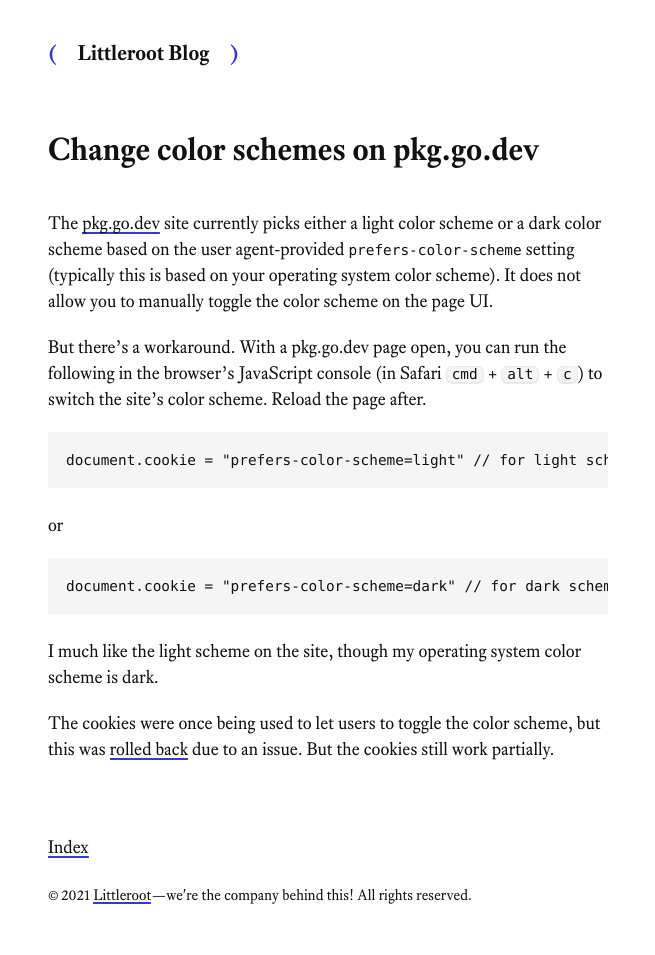
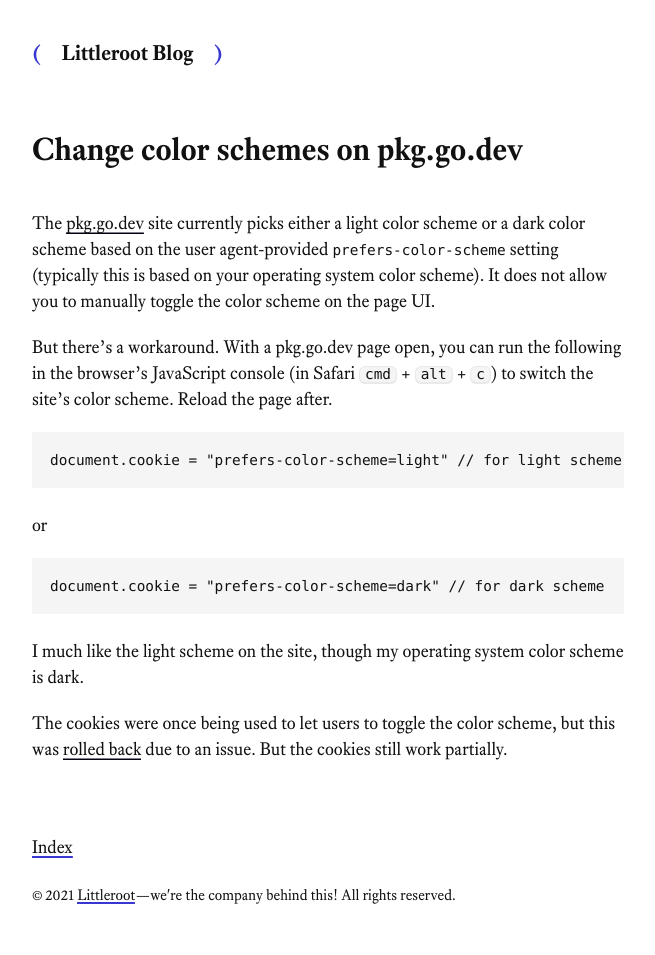
Before and after one commit to littleroot/blog, a Jekyll site: the page built from _pages/pkg.go.dev color scheme.md, in a window 1280 px wide. Shown: the whole page, without its empty margins (312-967 px from the left). Built offline with Jekyll 4.4.1, drawn with Linux system fonts in a browser that asks for light colours.

Commit message:
article links ;

```diff
--- a/_sass/index.scss
+++ b/_sass/index.scss
@@ -9,7 +9,7 @@
   li a {
     @include underline(4px, rgba(204, 204, 204, .5)); // #ccc with alpha
     &:hover {
-      background-image: linear-gradient(transparent, transparent 4px, $link-blue 4px, $link-blue);
+      @include underline(4px, $link-blue);
     }
   }
 }
--- a/_sass/layout.scss
+++ b/_sass/layout.scss
@@ -2,7 +2,7 @@
 // Styles for managing the structural hierarchy of the site.
 
 .container {
-  max-width: 38rem;
+  max-width: 40rem;
   padding-left: $spacer-2;
   padding-right: $spacer-2;
   margin-left:  auto;
--- a/_sass/site.scss
+++ b/_sass/site.scss
@@ -27,7 +27,7 @@
   color: $body-color;
   @include underline(4px, $link-blue);
   &:hover {
-    background-image: linear-gradient(transparent, transparent 4px, $link-blue 4px, $link-blue);
+    @include underline(4px, $link-blue);
   }
 }
 
@@ -255,3 +255,14 @@
   font-size: 1.25rem;
   font-weight: 300;
 }
+
+article {
+  a {
+    background-size: 100% 3px;
+    background-image: linear-gradient(transparent, transparent, #01010d, #010118);
+    &:hover {
+      background-size: 100% 3px;
+      background-image: linear-gradient(transparent, transparent, #01010d, #010118);
+    }
+  }
+}
```
